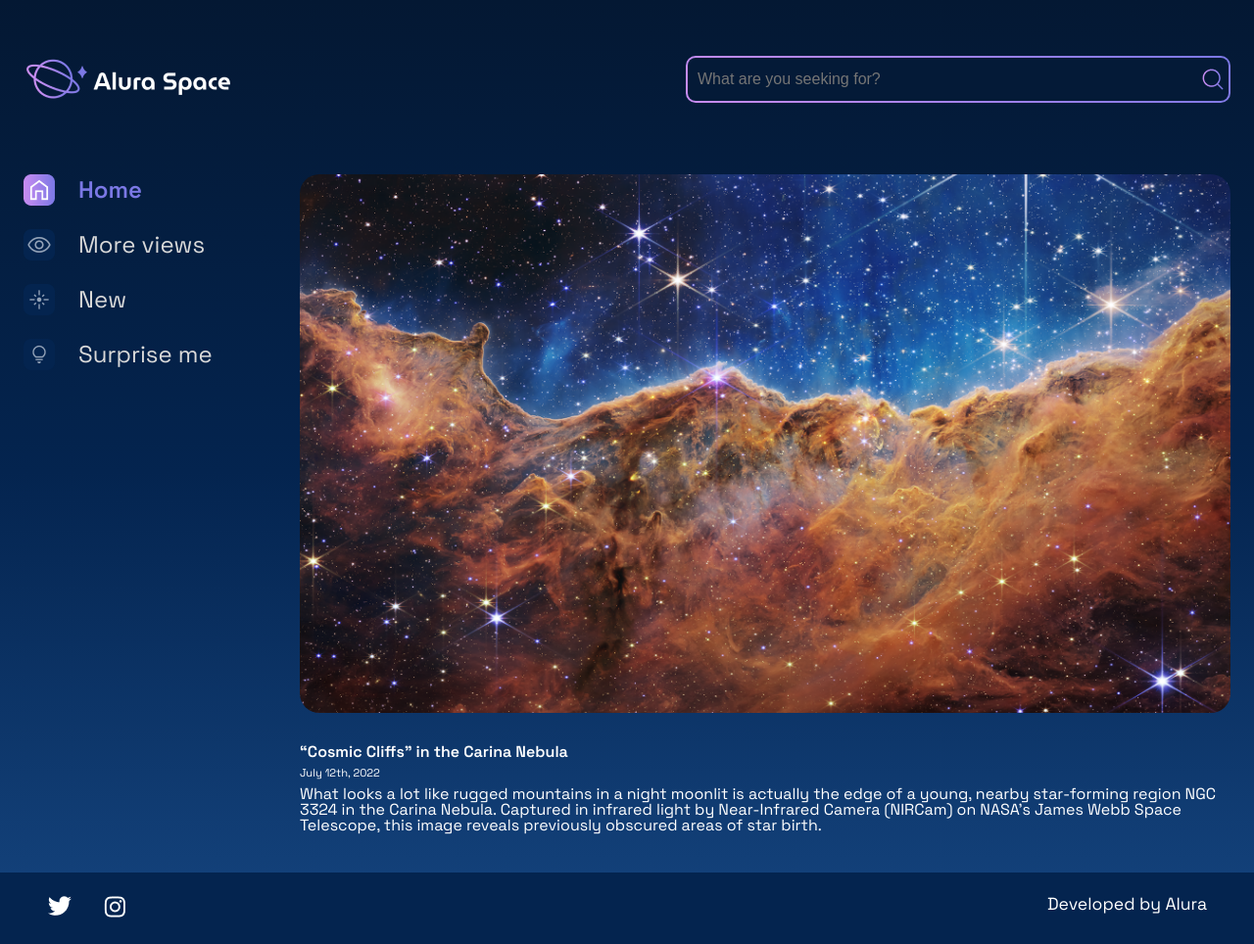
After one commit to MauricioMSoares/django-templates, a Django app: page /image/ in a window 1280 px wide. The commit adds this page. Shown: the whole page at 98% size. Run offline with Django 5.2, Linux system fonts and the light colour scheme.

Commit message:
feat: added and fixed image.html page with static loading files

```diff
--- a/gallery/urls.py
+++ b/gallery/urls.py
@@ -1,6 +1,7 @@
 from django.urls import path
-from gallery.views import index
+from gallery.views import index, image
 
 urlpatterns = [
-    path('', index)
+    path('', index),
+    path('image/', image),
 ]
--- a/gallery/views.py
+++ b/gallery/views.py
@@ -4,3 +4,6 @@ from django.shortcuts import render
 # Create your views here.
 def index(request):
     return render(request, "gallery/index.html")
+
+def image(request):
+    return render(request, "gallery/image.html")
--- /dev/null
+++ b/templates/gallery/image.html
@@ -0,0 +1,70 @@
+{% load static %}
+<!DOCTYPE html>
+<html lang="pt-br">
+
+<head>
+    <meta charset="UTF-8">
+    <meta http-equiv="X-UA-Compatible" content="IE=edge">
+    <meta name="viewport" content="width=device-width, initial-scale=1.0">
+    <title>Django Templates</title>
+    <link rel="preconnect" href="https://fonts.googleapis.com">
+    <link rel="preconnect" href="https://fonts.gstatic.com" crossorigin>
+    <link href="https://fonts.googleapis.com/css2?family=Space+Grotesk:wght@400;500;600&display=swap" rel="stylesheet">
+    <link rel="stylesheet" href="{% static 'styles/style.css' %}">
+
+</head>
+
+<body>
+    <div class="pagina-inicial">
+        <header class="cabecalho">
+            <img src="{% static '/assets/logo/Logo(2).png' %}" alt="Alura Space's logo" />
+            <div class="cabecalho__busca">
+                <div class="busca__fundo">
+                    <input class="busca__input" type="text" placeholder="What are you seeking for?">
+                    <img class="busca__icone" src="{% static '/assets/ícones/1x/search.png' %}" alt="Search icon">
+                </div>
+            </div>
+        </header>
+        <main class="principal">
+            <section class="menu-lateral">
+                <nav class="menu-lateral__navegacao">
+                    <a href="index.html"><img src="{% static '/assets/ícones/1x/Home - ativo.png' %}"> Home</a>
+                    <a href="#"><img src="{% static '/assets/ícones/1x/Mais vistas - inativo.png' %}"> More views</a>
+                    <a href="#"><img src="{% static '/assets/ícones/1x/Novas - inativo.png' %}"> New</a>
+                    <a href="#"><img src="{% static '/assets/ícones/1x/Surpreenda-me - inativo.png' %}"> Surprise me</a>
+                </nav>
+            </section>
+            <section class="conteudo">
+                <section class="imagem">
+                    <div class="imagem__conteudo">
+                        <img class="imagem__imagem" src="{% static '/assets/imagens/galeria/carina-nebula.png' %}">
+                        <div class="imagem__info">
+                            <div class="imagem__texto">
+                                <p class="imagem__titulo">“Cosmic Cliffs” in the Carina Nebula</p>
+                                <p class="imagem__descricao">July 12th, 2022</p>
+                                <p class="imagem__texto">What looks a lot like rugged mountains in a night
+                                    moonlit is actually the edge of a young, nearby star-forming region
+                                    NGC 3324 in the Carina Nebula. Captured in infrared light by Near-Infrared
+                                    Camera (NIRCam) on NASA's James Webb Space Telescope, this image reveals
+                                    previously obscured areas of star birth.</p>
+                            </div>
+                        </div>
+                    </div>
+                </section>
+            </section>
+        </main>
+    </div>
+    <footer class="rodape">
+        <div class="rodape__icones">
+            <a href="https://twitter.com/AluraOnline" target=”_blank”>
+                <img src="{% static '/assets/ícones/1x/twitter.png' %}" alt="twitter icon">
+            </a>
+            <a href="https://www.instagram.com/aluraonline/" target=”_blank”>
+                <img src="{% static '/assets/ícones/1x/instagram.png' %}" alt="instagram icon">
+            </a>
+        </div>
+        <p class="rodape__texto">Developed by Alura</p>
+    </footer>
+</body>
+
+</html>
```
Also changed, not shown: templates/gallery/index.html (+21 -21 lines).
